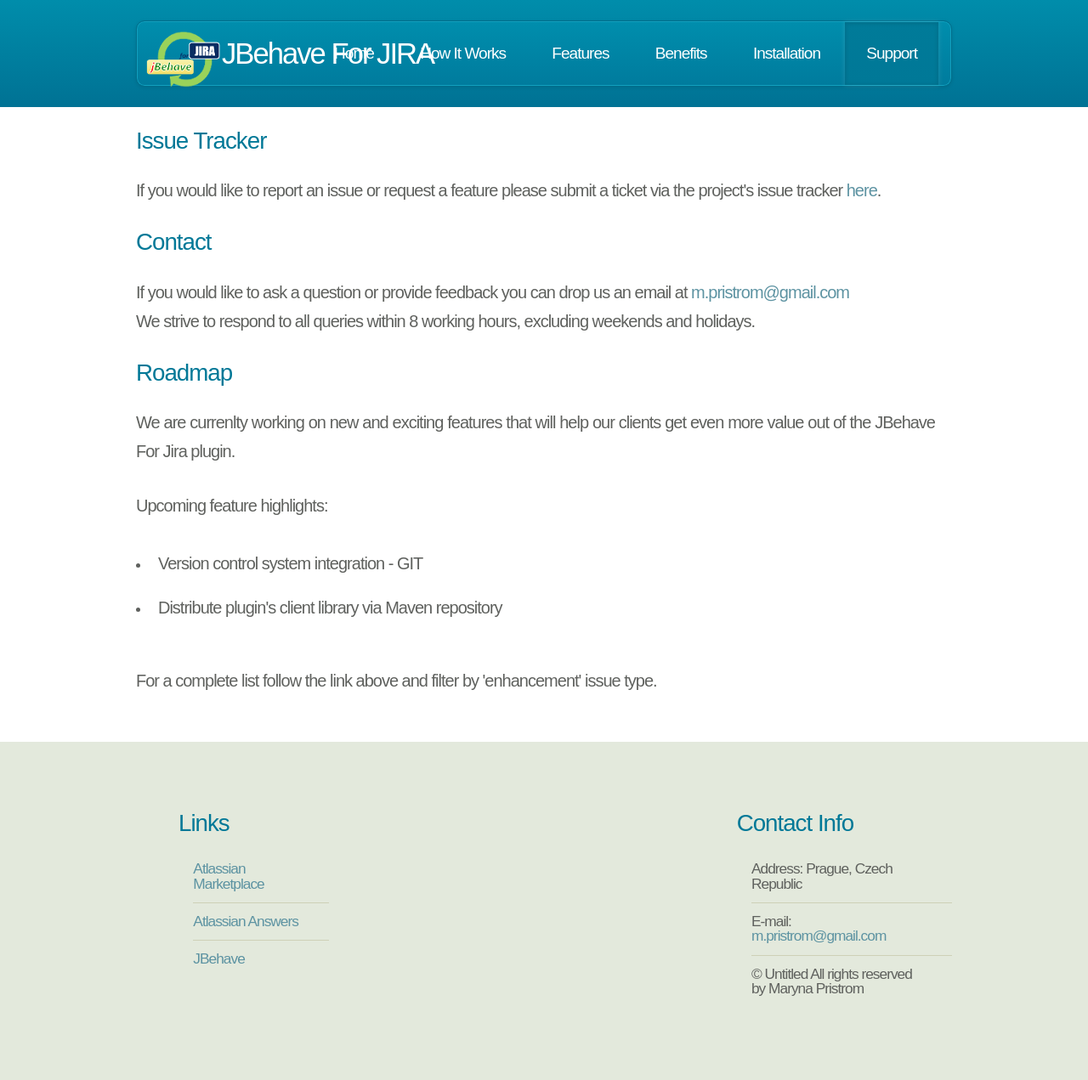
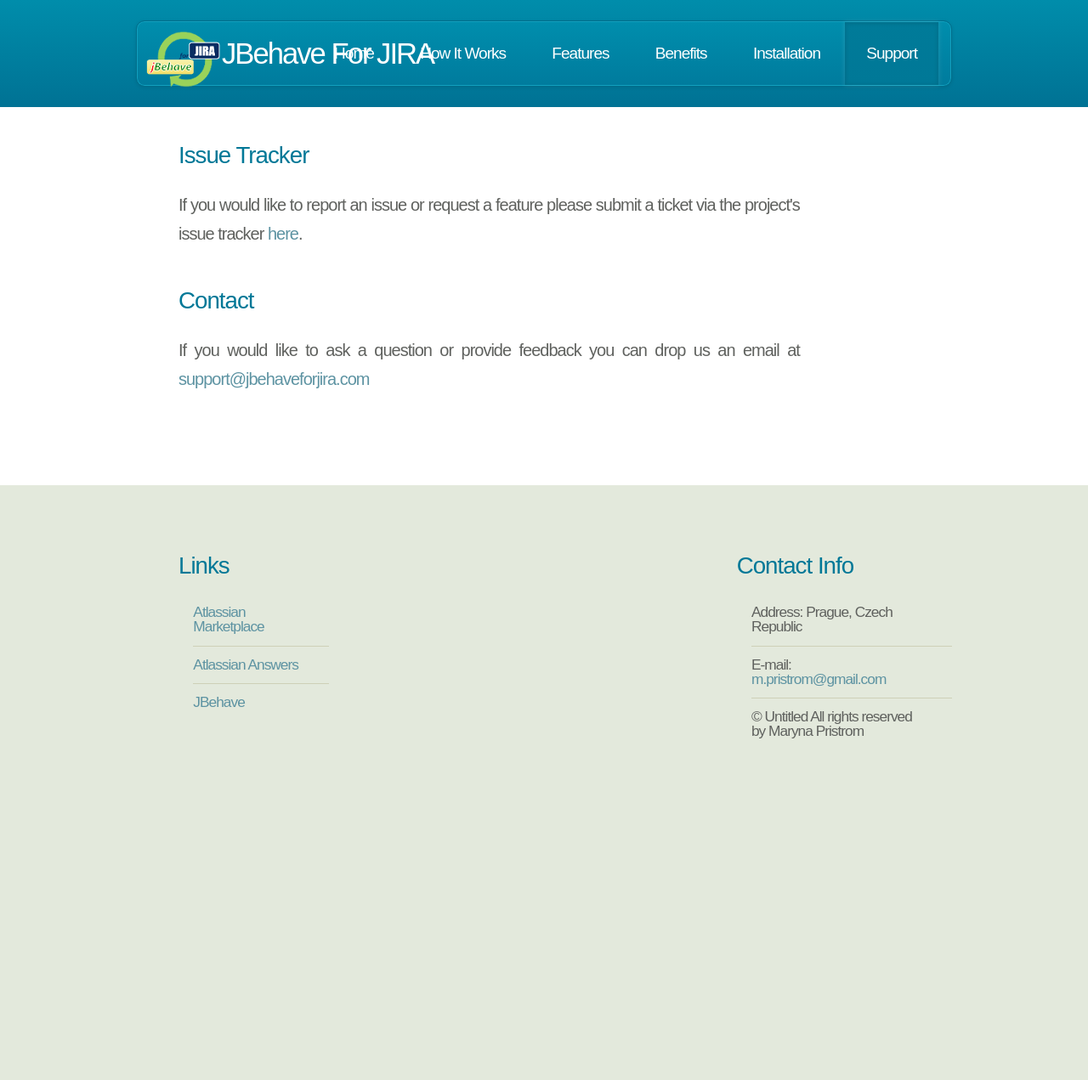
Before and after one commit to pristrom/JBehaveForJira, a Jekyll site: the page support.html, which Jekyll copies as it is, in a window 1280 px wide. Shown: the whole page at 85% size. Built offline with Jekyll 4.4.1, drawn with Linux system fonts in a browser that asks for light colours; after the commit the page ends 968 px from its top, so only the background shows below that.

Commit message:
fix support page

```diff
--- a/support.html
+++ b/support.html
@@ -60,28 +60,25 @@
 <div id="main">
     <div class="container">
         <div class="row main-row">
-            <div class="12u skel-cell-important">
-
-                <section class="middle-content">
+            <div class="10u skel-cell-important">
+                <section class="left-content">
+                    </br>
                     <h2>Issue tracker</h2>
                     <p>
                         If you would like to report an issue or request a feature please submit a ticket via the project's issue tracker <a href="https://bitbucket.org/pristrom/jbehave-for-jira-java-client/issues">here</a>.
                     </p>
+                    </br>
                     <h2>Contact</h2>
                     <p>
-                        If you would like to ask a question or provide feedback you can drop us an email at <a href="mailto:m.pristrom@gmail.com">m.pristrom@gmail.com</a>
-                        <br/>We strive to respond to all queries within 8 working hours, excluding weekends and holidays.
+                        If you would like to ask a question or provide feedback you can drop us an email at <a href="mailto:support@jbehaveforjira.com
+">support@jbehaveforjira.com
+                    </a>
+
+
                     </p>
-                    <h2>Roadmap</h2>
-                    <p>
-                        We are currenlty working on new and exciting features that will help our clients get even more value out of the JBehave For Jira plugin.
-                        <p>Upcoming feature highlights:</p>
-                        <ul>
-                            <li><p>Version control system integration - GIT</p></li><br>
-                            <li><p>Distribute plugin's client library via Maven repository</p></li><br>
-                        </ul>
-                        <p>For a complete list follow the link above and filter by 'enhancement' issue type.</p>
-                    </p>
+                    </br>
+                    </br>
+                    </br>
                 </section>
 
             </div>
```
Also changed, not shown: index.html (+0 -24 lines).
